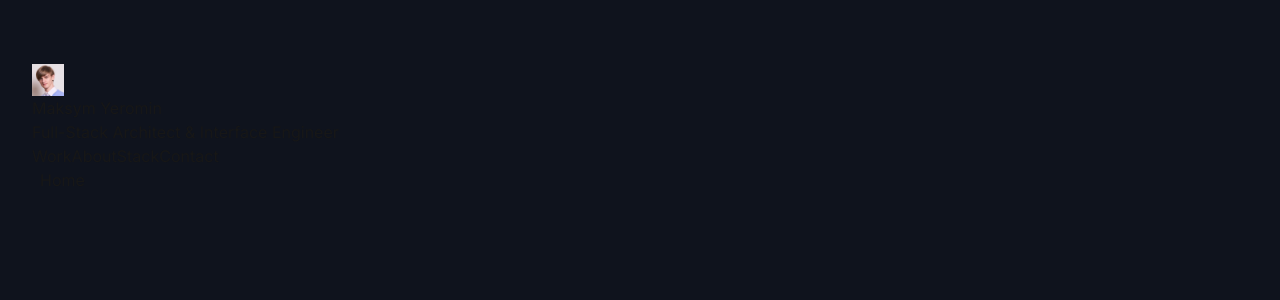
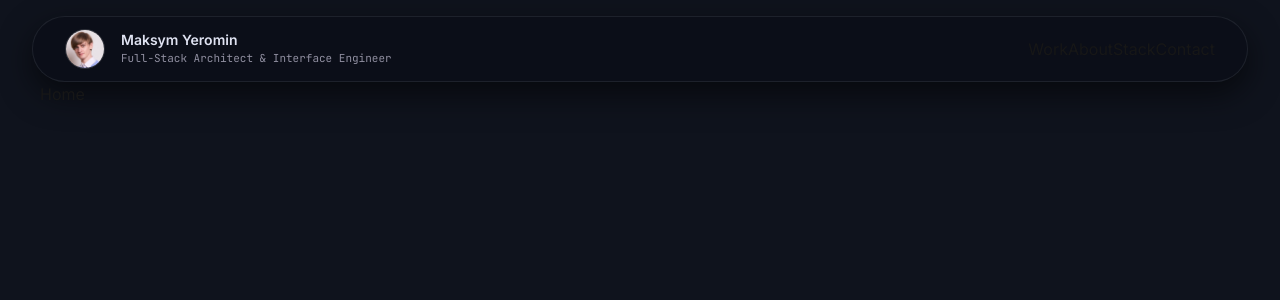
Before and after one commit to remix2021687/myResume, a Next.js app in the folder client/: page / in a window 1280 px wide. Shown: the top 300 px of the page. Built offline with nearby package versions, Linux system fonts and the light colour scheme.

Commit message:
Add Header styles

```diff
--- /dev/null
+++ b/client/app/ui/fonts/JetBrainsMono/fonts.ts
@@ -0,0 +1,5 @@
+import { JetBrains_Mono } from "next/font/google";
+
+export const JetBrainsMono = JetBrains_Mono({
+	weight: "variable",
+});
--- /dev/null
+++ b/client/app/ui/fonts/index.ts
@@ -0,0 +1 @@
+export * from "./JetBrainsMono/fonts";
--- a/client/app/ui/layout/RootLayout/Header/Header.tsx
+++ b/client/app/ui/layout/RootLayout/Header/Header.tsx
@@ -1,15 +1,26 @@
 import Image from "next/image";
 import Link from "next/link";
+import { JetBrainsMono } from "@ui/fonts";
 import logo from "@public/img/logo.jpg";
 
 export const Header: React.FC = () => {
 	return (
-		<nav className='flex flex-row mx-8 mt-16'>
-			<section>
-				<Image src={logo} alt='logo' width={32} height={32} />
-				<section>
-					<h2>Maksym Yeromin</h2>
-					<h4>Full-Stack Architect & Interface Engineer</h4>
+		<nav className='flex flex-row justify-between items-center mx-8 mt-4 px-8 py-3 bg-[#0A0E18]/80 shadow-[0_12px_32px_#000000]/55 border border-white/8 rounded-full'>
+			<section className='flex flex-row gap-4'>
+				<Image
+					src={logo}
+					alt='logo'
+					className='object-cover rounded-full max-w-10 max-h-10 border border-white/15'
+				/>
+				<section className='flex flex-col'>
+					<h2 className='text-[14px] text-[#DFE2F1] font-semibold'>
+						Maksym Yeromin
+					</h2>
+					<h4
+						className={`${JetBrainsMono.className} text-[#908FA0] text-[11px]`}>
+						Full-Stack Architect & Interface Engineer
+					</h4>
+				</section>
 			</section>
 			<section></section>
 			<section>
@@ -18,7 +29,6 @@ export const Header: React.FC = () => {
 				<Link href={"/"}>Stack</Link>
 				<Link href={"/"}>Contact</Link>
 			</section>
-			</section>
 		</nav>
 	);
 };
```
Lines whose indentation alone changed are shown as unchanged.
